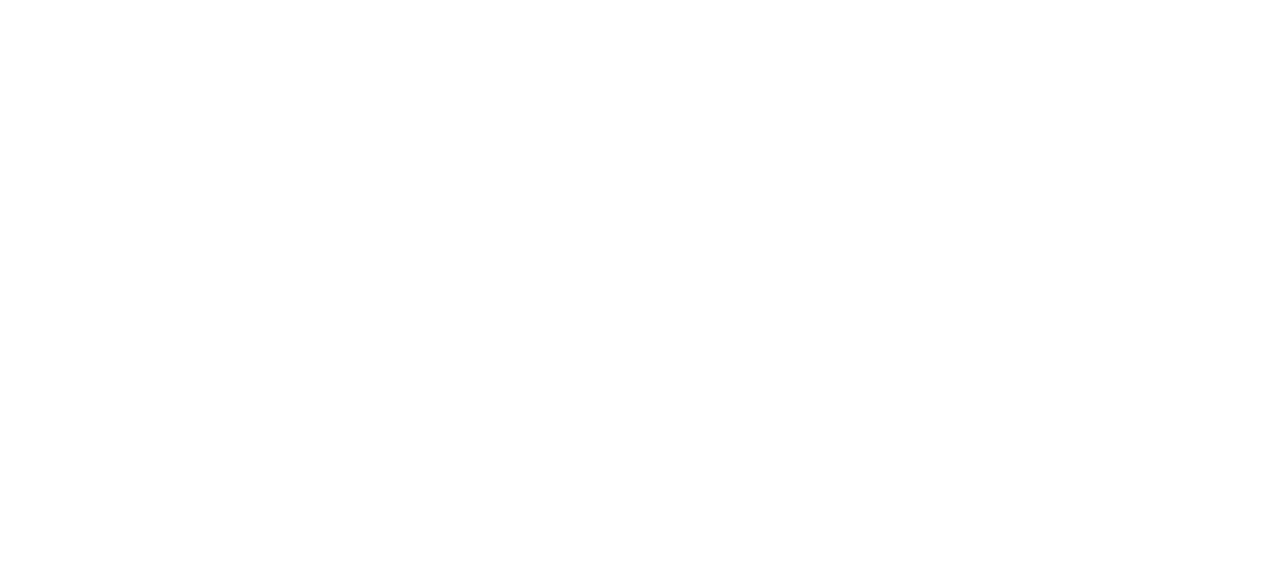
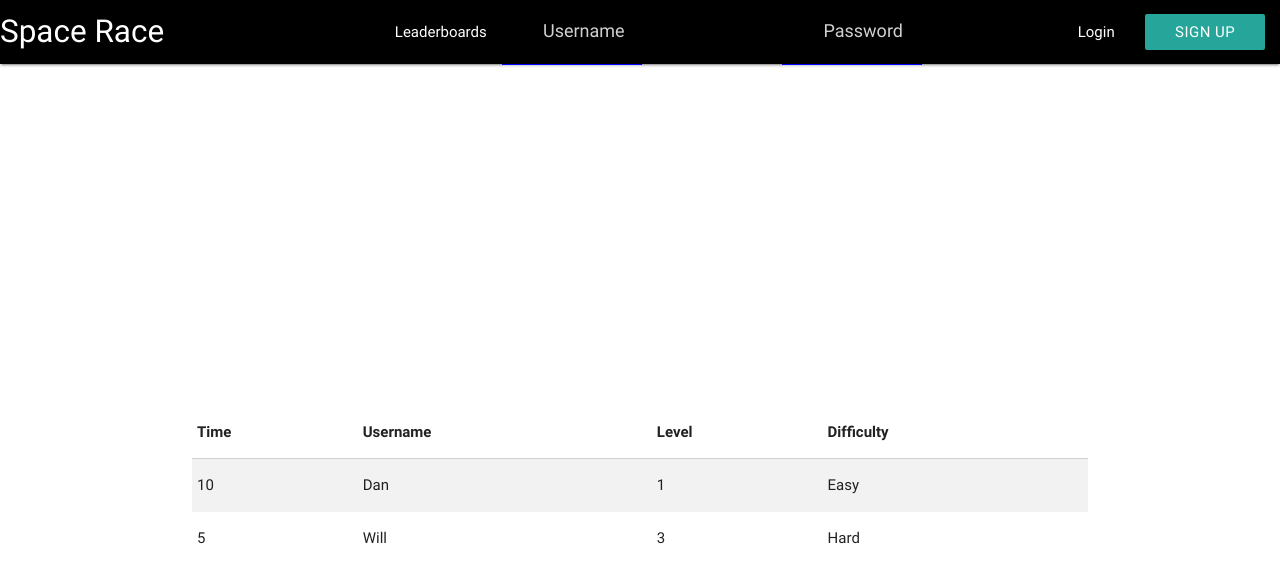
Before and after one commit to danielpencak/SpaceGame, a website: page public/leaderboards.html in a window 1280 px wide. Drawn offline with nearby package versions, Linux system fonts and the light colour scheme.

Commit message:
Close #19 Add leaderboards page

```diff
--- /dev/null
+++ b/public/css/leaderboards.css
@@ -0,0 +1,46 @@
+* {
+  box-sizing: border-box;
+}
+body {
+/*height: 100vh;
+width: 100vw;*/
+/*display: inline-block;*/
+}
+
+main {
+  height: 100vh;
+  width: 100vw;
+  /*background-color: blue;*/
+  /*background-image: url("../assets/screenShotBackground.png");*/
+  background-size: cover;
+  display: flex;
+  justify-content: center;
+  align-items: center;
+}
+.modal-content {
+  color: black;
+}
+
+/*.passwordSU {
+  border: 1px solid blue;
+}*/
+#header {
+  background-color: black;
+}
+
+/*#first_name {
+  border-bottom: 1px solid blue;
+}*/
+
+#modal1 {
+  border: 5px solid black;
+}
+
+.input-field {
+  /*background-color: darkgrey;*/
+  border-bottom: 1px solid blue;
+}
+/*#small {
+  padding: 0;
+  height: 30px;
+}*/
--- a/public/leaderboards.html
+++ b/public/leaderboards.html
@@ -0,0 +1,125 @@
+<!DOCTYPE html>
+<html>
+  <head>
+    <meta charset="utf-8">
+    <meta name="viewport" content="width=device-width, initial-scale=1.0">
+
+    <title>Space Game!</title>
+
+    <link rel="stylesheet" href="https://fonts.googleapis.com/icon?family=Material+Icons">
+    <link rel="stylesheet" href="css/materialize.css">
+    <link type="text/css" rel="stylesheet" href="css/leaderboards.css"/>
+
+    <script defer src="https://code.jquery.com/jquery-2.2.4.min.js" integrity="sha256-BbhdlvQf/xTY9gja0Dq3HiwQF8LaCRTXxZKRutelT44=" crossorigin="anonymous"></script>
+    <!-- <script defer src="js/jquery.js"></script> -->
+    <script defer src='js/materialize2.js'></script>
+    <script defer src='js/leaderboards.js'></script>
+  </head>
+  <body>
+    <header>
+      <nav id="header">
+        <div class="nav-wrapper">
+          <a href="index.html" class="brand-logo">Space Race</a>
+          <ul id="nav-mobile" class="right hide-on-med-and-down">
+            <li><a href="sass.html">Leaderboards</a></li>
+
+            <li>
+              <form>
+                <div class="row">
+                  <!-- <div class="input-field col s12">
+                    <input id="user_name2" type="text" class="validate">
+                    <label class="active" for="user_name2">User Name</label>
+                  </div> -->
+                  <div class="input-field col s6">
+                    <input placeholder="Username" id="usernameLI" type="text" class="validate">
+                    <!-- <label for="first_name">First Name</label> -->
+                  </div>
+                </div>
+              </form>
+            </li>
+            <li>
+              <form>
+                <div class="row">
+                  <div class="input-field col s6">
+                    <input placeholder="Password" id="passwordLI" type="text" class="validate">
+                    <!-- <label for="first_name">First Name</label> -->
+                  </div>
+                </div>
+              </form>
+            </li>
+            <li><a href="sass.html">Login</a></li>
+            <li>
+              <!-- <div class="col s3 center-align">
+                <button data-target="modal1" class="btn grey darken-2 modal-trigger">Sign Up</button>
+              </div>
+
+              <div id="modal1" class="modal">
+                <div class="modal-content">
+                  <h3>Sign up</h3>
+                </div>
+              </div> -->
+              <!-- Modal Trigger -->
+              <a class="modal-trigger waves-effect waves-light btn" href="#modal1">Sign Up</a>
+
+              <!-- Modal Structure -->
+              <div id="modal1" class="modal modal-fixed-footer">
+                <div class="modal-content">
+                  <h4>Sign Up</h4>
+
+                  <form>
+                    <div class="row">
+                      <div class="usernameSU input-field col s12">
+                        <input placeholder="Username" id="usernameSU" type="text" class="validate">
+
+                      </div>
+                      <div class="passwordSU input-field col s12">
+                        <input placeholder="Password" id="passwordSU" type="text" class="validate">
+
+                      </div>
+                      <div class="passwordSU input-field col s12">
+                        <input placeholder="Confirm Password" id="passwordconfirm" type="text" class="validate">
+
+                      </div>
+                  </form>
+                </div>
+
+                <div class="modal-footer">
+                  <a href="#!" class="modal-action modal-close waves-effect waves-green btn-flat ">Submit</a>
+                </div>
+              </div>
+            </li>
+          </ul>
+        </div>
+      </nav>
+    </header>
+    <main>
+      <div class="container">
+        <table class="striped">
+          <thead>
+            <tr>
+              <th data-field="id">Time</th>
+              <th data-field="name">Username</th>
+                <th data-field="name">Level</th>
+                <th data-field="name">Difficulty</th>
+            </tr>
+          </thead>
+
+          <tbody>
+            <tr>
+              <td>10</td>
+              <td>Dan</td>
+              <td>1</td>
+              <td>Easy</td>
+            </tr>
+            <tr>
+              <td>5</td>
+              <td>Will</td>
+              <td>3</td>
+              <td>Hard</td>
+            </tr>
+          </tbody>
+        </table>
+      </div>
+    </main>
+  </body>
+</html>
```
Also changed, not shown: public/index.html (+1 -1 lines), public/js/leaderboards.js (added).
